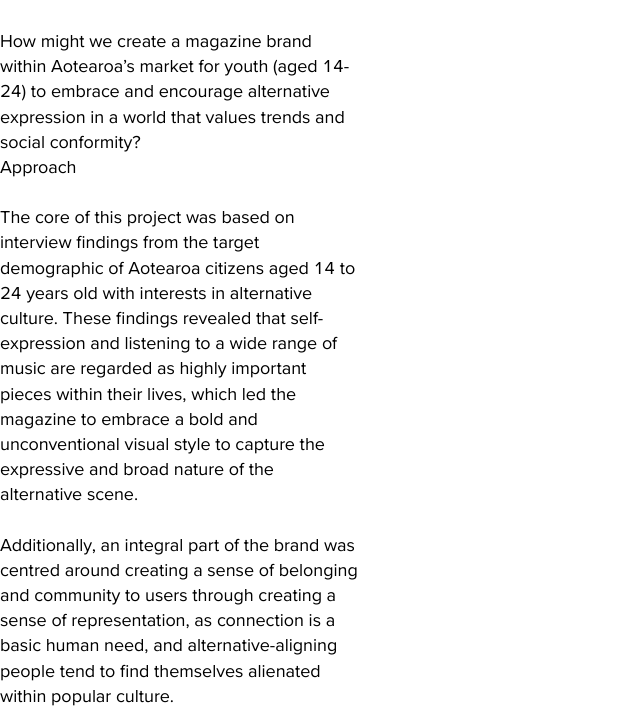
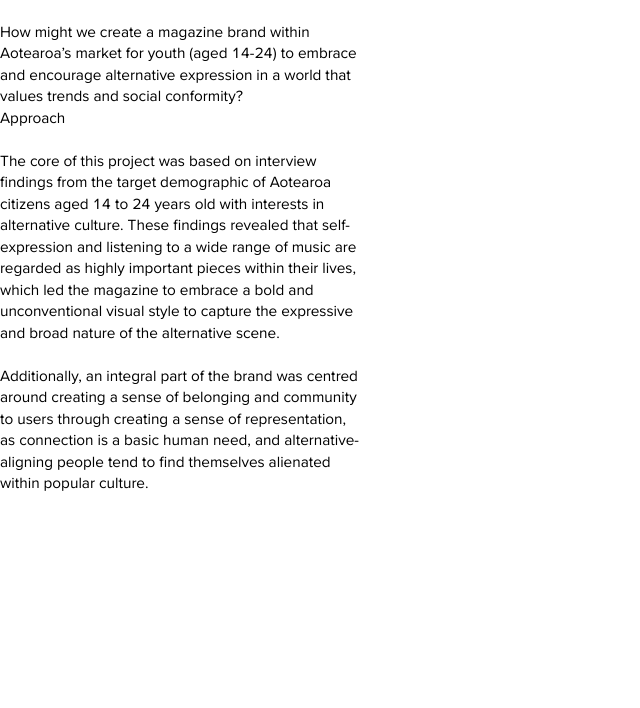
Before and after one commit to ntnz/sandy, a Jekyll site: the page built from work/buoy/index.html, in a window 1280 px wide. Shown: the part 1499-2207 px from the top of the page, without its empty margins (0-640 px from the left). Built offline with Jekyll 4.4.1, drawn with Linux system fonts in a browser that asks for light colours; after the commit the page ends 1993 px from its top, so only the background shows below that.

Commit message:
change style

```diff
--- a/_sass/_main.scss
+++ b/_sass/_main.scss
@@ -132,7 +132,7 @@ img {
 .drift-item {
   margin: 0;
   box-sizing: border-box;
-  font-size: clamp(18px, 1.2vw, 22px);
+  font-size: clamp(8px, 1.2vw, 22px);
   line-height: 1.4;
 }
 
```
Also changed, not shown: 1 other file.
